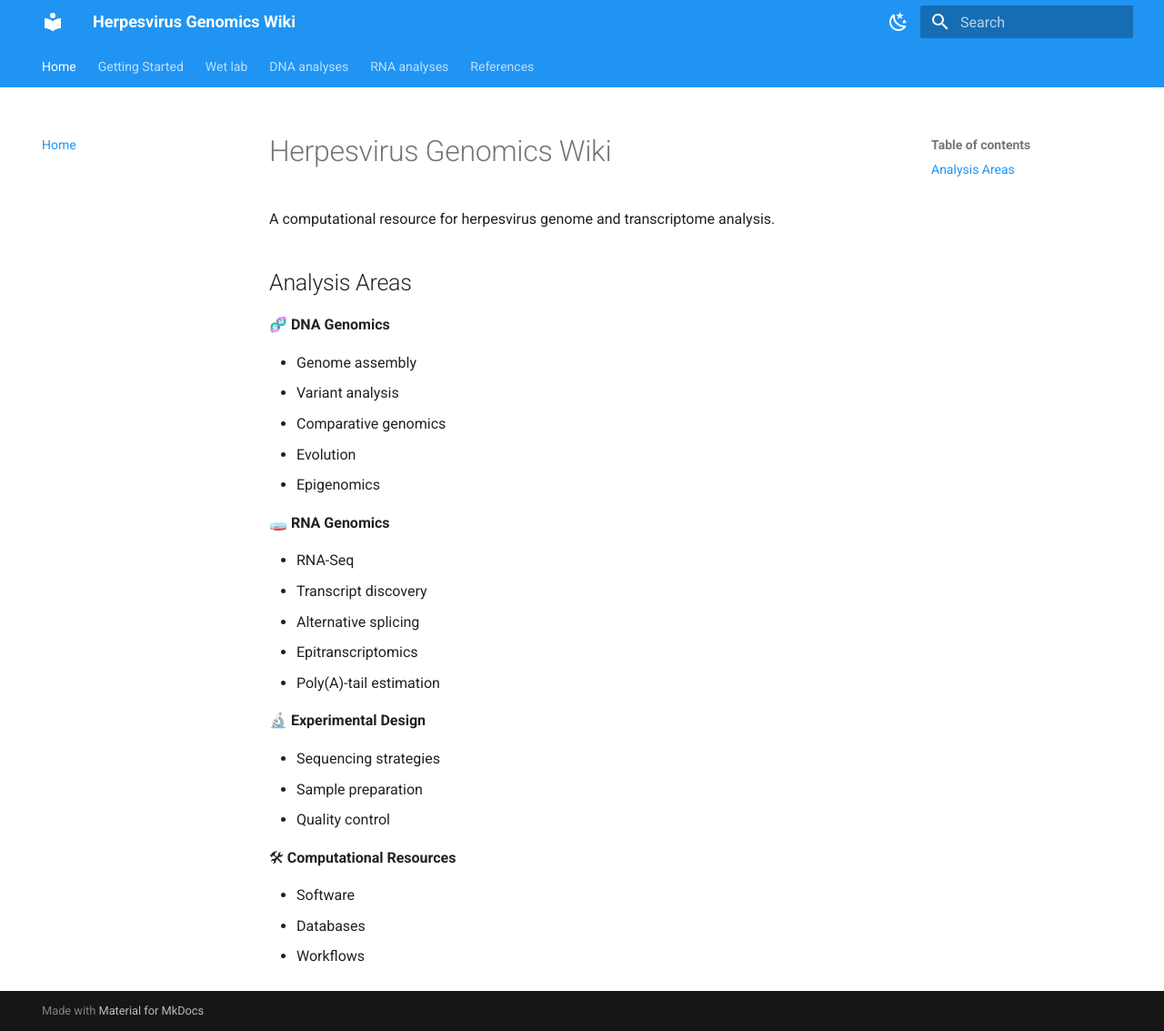
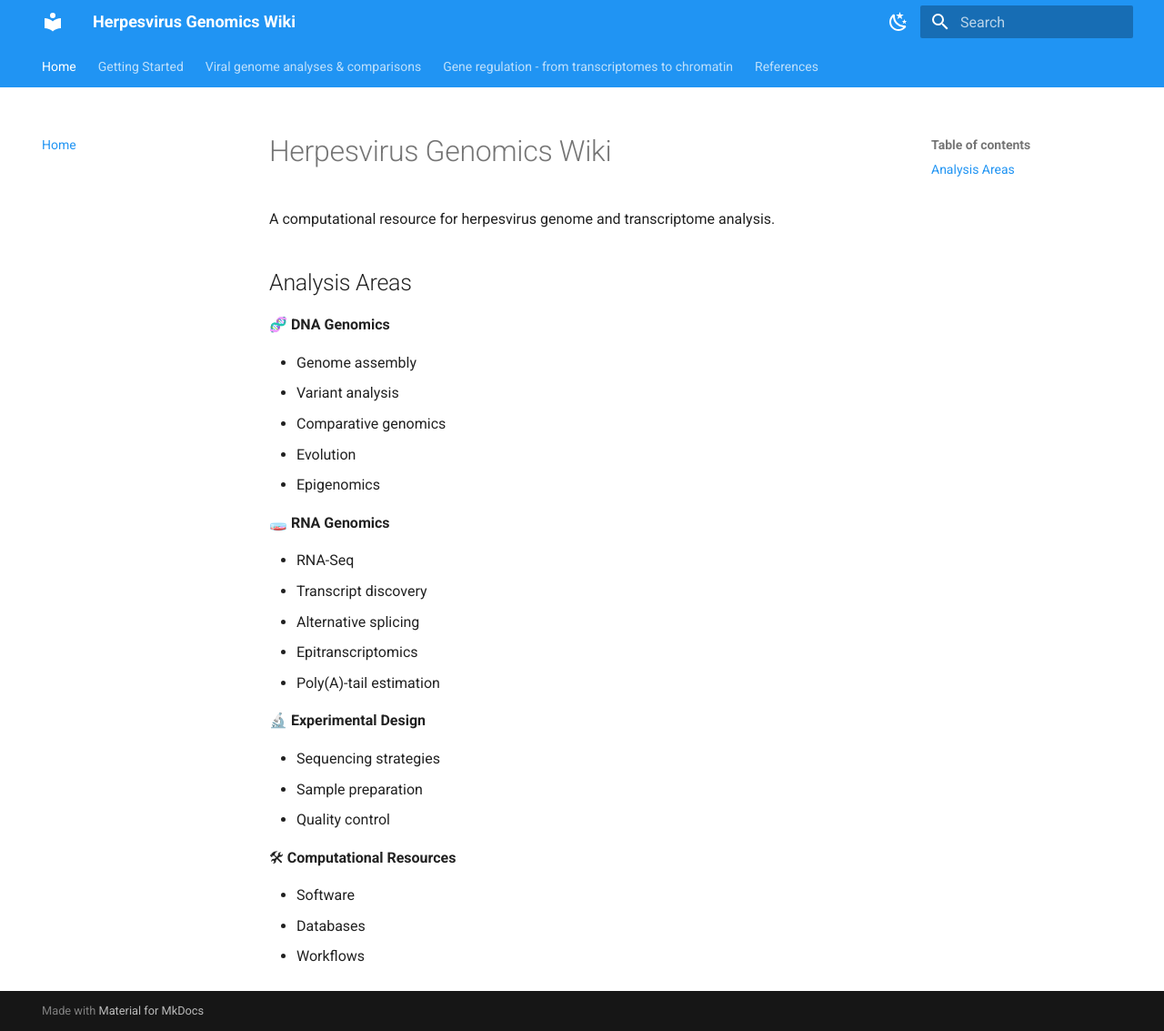
Before and after one commit to DepledgeLab/HerpesvirusGenomicsWiki, an MkDocs documentation site: the page built from docs/index.md, in a window 1280 px wide and 1133 px high. Shown: the whole window at 91% size. Built offline with MkDocs 1.6.1 and Material for MkDocs 9.7.7, drawn with Linux system fonts in a browser that asks for light colours.

Commit message:
Update mkdocs.yml

```diff
--- a/mkdocs.yml
+++ b/mkdocs.yml
@@ -62,13 +62,10 @@ nav:
   - Getting Started:
       - getting-started/index.md
 
-  - Wet lab:
-      - wet-lab/index.md
-
-  - DNA analyses:
+  - Viral genome analyses & comparisons:
       - dna/index.md
 
-  - RNA analyses:
+  - Gene regulation - from transcriptomes to chromatin:
       - rna/index.md
       - Nanopore Direct RNA Sequencing (DRS):
         - rna/nanopore-drs/index.md
@@ -81,7 +78,6 @@ nav:
       - Annotation:
         - rna/annotation/index.md
 
-
   - References:
       - references/index.md
       #- Glossary: reference/glossary.md
```
